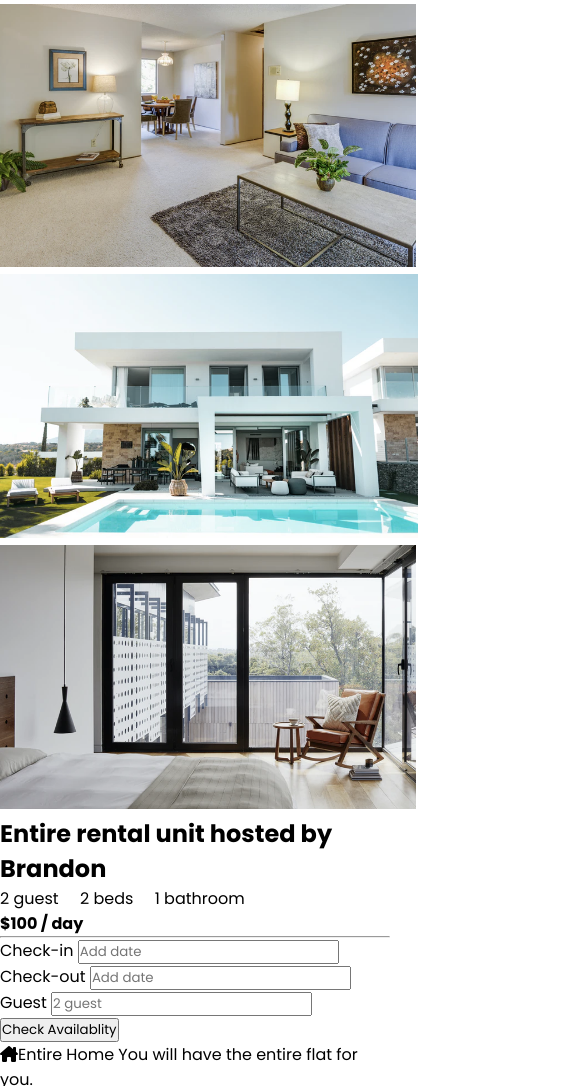
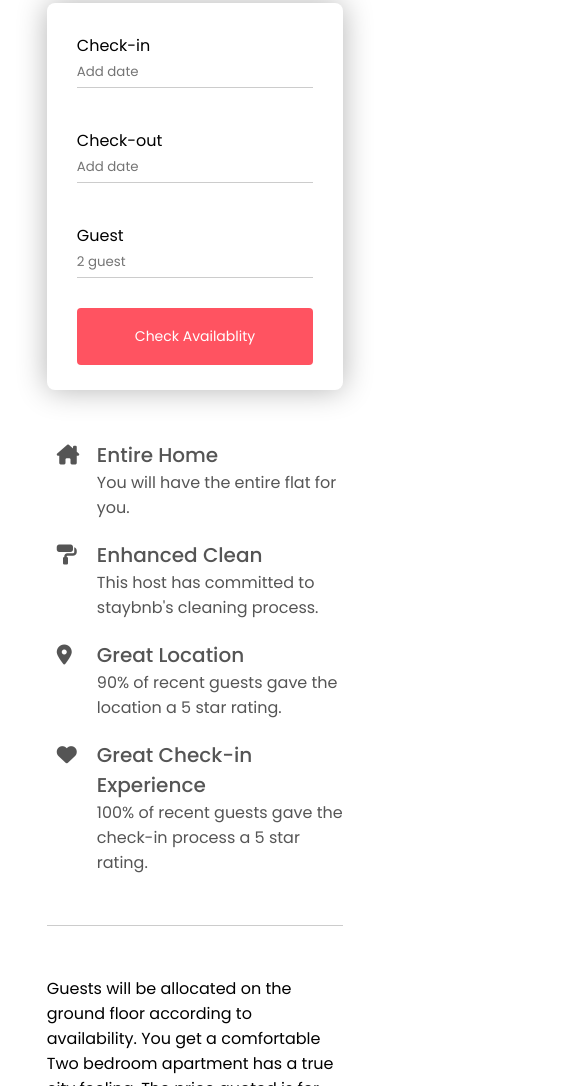
Before and after one commit to akiraafu/RentalWebsite, a plain HTML site: page house.html in a window 390 px wide. Shown: the part 914-2000 px from the top of the page, 585 px wide, since content can reach past the window. Drawn offline with Linux system fonts and the light colour scheme.

Commit message:
Update app.css

```diff
--- a/app.css
+++ b/app.css
@@ -518,3 +518,203 @@ nav.navbar-white .fa-bars{
         font-size: 12px;
     }
 }
+/* --------------house detail page------------- */
+.house-details{
+    padding: 0 12%;
+}
+.house-title{
+    margin-top: 50px;
+}
+.house-title h1{
+    font-weight: 600;
+}
+.house-title .row{
+    display: flex;
+    flex-wrap: wrap;
+    align-items: center;
+    margin: 10px 0;
+}
+.house-title span{
+    margin: 0 20px;
+}
+.house-title i{
+    color:#ff5361;
+    font-size: 14px;
+}
+.gallery{
+    display: grid;
+    grid-gap: 10px;
+    grid-template-areas: 'first first . .''first first . .';
+    margin: 20px 0;
+}
+.gallery div img{
+    width:100%;
+    display: block;
+    border-radius: 10px;
+}
+.gallery-img-1{
+    grid-area: first;
+}
+.small-details h2{
+    font-weight: 500;
+}
+.small-details h4{
+    text-align: right;
+    font-size: 22px;
+}
+.line{
+    border: 0;
+    height: 1px;
+    background:#ccc;
+    width: 100%;
+    max-width: 800px;
+    margin: 20px 0 50px;
+}
+.check-form{
+    margin: 30px 0;
+    background: #fff;
+    box-shadow: 0 0 30px rgba(0,0,0,0.3);
+    border-radius: 8px;
+    display: flex;
+    flex-wrap: wrap;
+    align-items: center;
+    padding: 10px 50px;
+}
+.check-form label{
+    display: block;
+}
+.check-form div{
+    padding: 20px;
+}
+.check-form input{
+    background: transparent;
+    border: 0;
+    outline: none;
+}
+.check-form button{
+    background: #ff5361;
+    border: 0;
+    outline: none;
+    color: #fff;
+    padding: 18px;
+    width:350px;
+    font-size:16px;
+}
+.guest-field{
+    flex:1;
+}
+.details-list{
+    list-style:none;
+    margin:50px 0;
+}
+.details-list li{
+    margin-left: 50px;
+    font-size: 20px;
+    font-weight: 500;
+    margin-bottom: 20px;
+    color: #555;
+    position: relative;
+}
+.details-list li span{
+    display: block;
+    font-weight: 400;
+    font-size: 16px;
+}
+.details-list li i{
+    position: absolute;
+    top: 5px;
+    left: -40px;
+}
+.home-desc{
+    max-width: 700px;
+    margin-bottom: 50px;
+}
+.map{
+    margin: 50px 0;
+}
+.map iframe{
+    width: 100%;
+    margin-bottom: 30px;
+}
+.map h3{
+    font-size: 26px;
+    font-weight: 500;
+    margin-bottom: 30px;
+}
+.map b{
+    display: block;
+    margin-bottom: 16px;
+}
+
+.host{
+    display: flex;
+    align-items: center;
+}
+.host img{
+    width: 80px;
+    border-radius: 50%;
+    margin-right: 30px;
+}
+.host h2{
+    margin-bottom: 10px;
+    font-weight: 500;
+}
+.host i{
+    color: #ff5361;
+}
+.contact-host{
+    display: inline-block;
+    margin: 40px 0 40px 120px;
+    text-decoration: none;
+    color:#555;
+    padding: 15px 50px;
+    border:1px solid #ff5361;
+    border-radius: 8px;
+}
+
+/* ------media query for house detail page------ */
+@media only screen and (max-width :700px){
+    .house-details{
+        margin-top: 150px;
+    }
+    .row p{
+        margin-top:10px;
+    }
+    .gallery{
+        grid-template-areas:'first first' '. .''. .';
+    }
+    .small-details h2{
+        font-size: 20px;
+        margin-top: 24px;
+    }
+    .small-details h4{
+        text-align: left;
+        margin: 10px 0;
+        font-size: 18px;
+    }
+    .check-form{
+        padding: 10px 30px;
+    }
+    .check-form div{
+        padding: 20px 0;
+        width: 100%;
+    }
+    .check-form input{
+        border-bottom: 1px solid #ccc;
+        width: 100%;
+        padding-bottom: 5px;
+    }
+    .check-form button{
+        font-size: 14px;
+        margin-top: 10px;
+        margin-bottom: 15px;
+        border-radius: 4px;
+    }
+    .host{
+        display: block;
+        line-height: 28px;
+    }
+    .contact-host{
+        margin:40px 0;
+    }
+}
```
